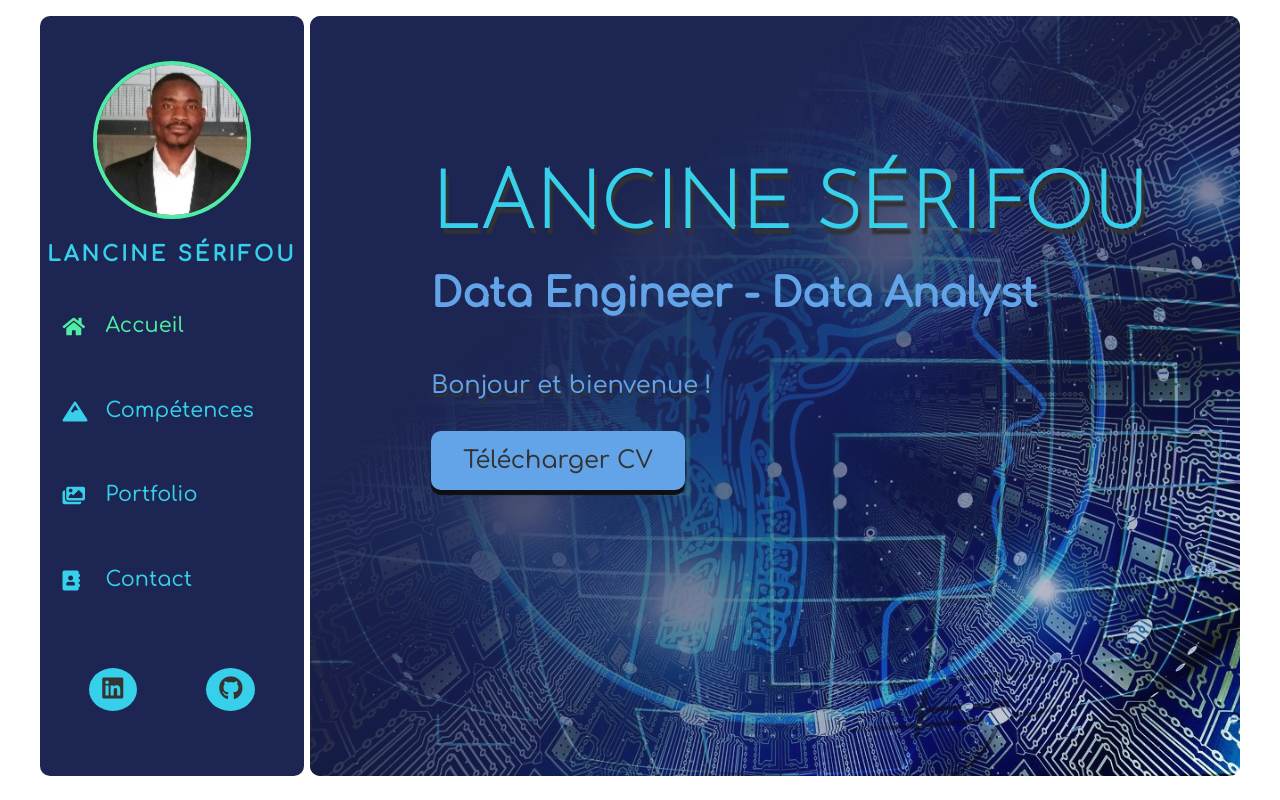
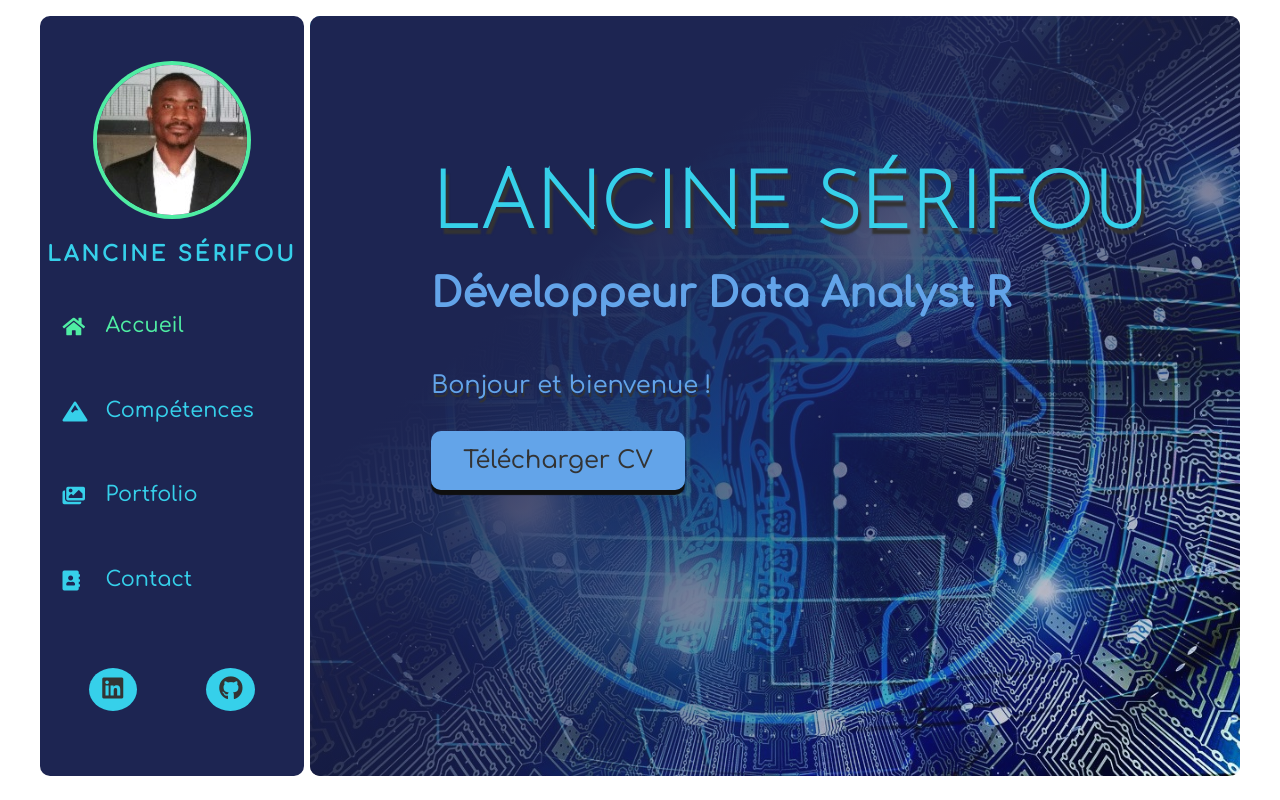
Before and after one commit to Lancin10/SITE-WEB, a React (Create React App) app: page / in a window 1280 px wide. Built offline with nearby package versions, Linux system fonts and the light colour scheme; a web font is replaced by a local one.

Commit message:
Update Home.js

```diff
--- a/src/pages/Home.js
+++ b/src/pages/Home.js
@@ -9,7 +9,7 @@ function Home() {
         <div className="homeContent">
           <div className="content">
             <h1>Lancine Sérifou</h1>
-            <h2>Data Engineer - Data Analyst</h2>
+            <h2>Développeur Data Analyst R</h2>
 
             <p>Bonjour et bienvenue !</p>
             <div className="pdf">
```
